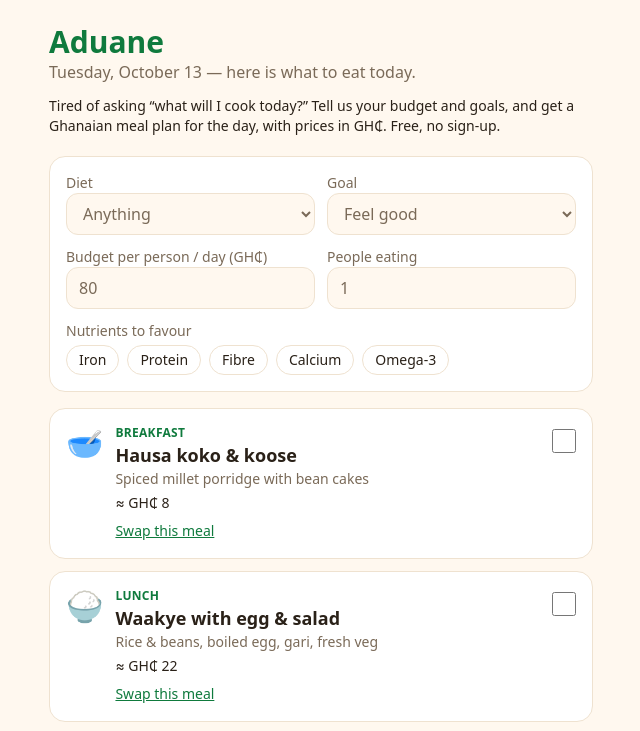
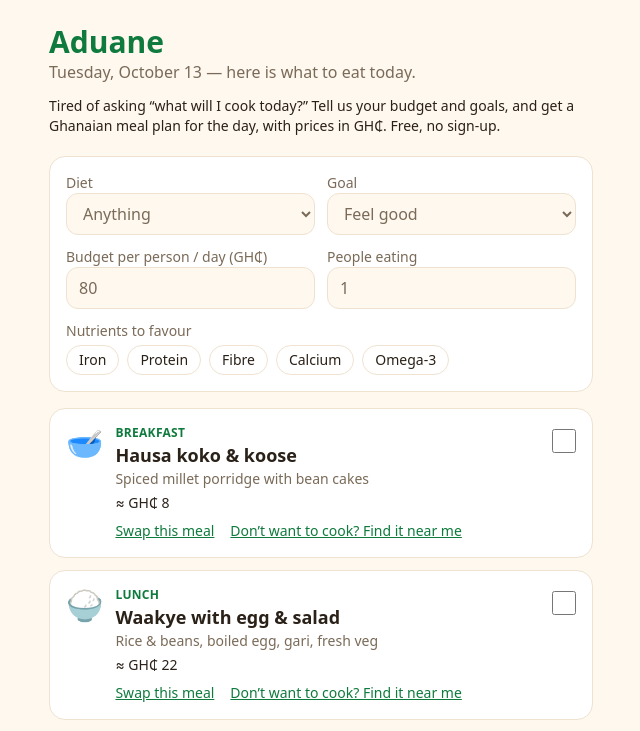
Before and after one commit to demmacrushga/aduane, a Next.js app: page / in a window 1280 px wide. Shown: the top 731 px of the page, without its empty margins (319-959 px from the left). Built offline with nearby package versions, Linux system fonts and the light colour scheme.

Commit message:
feat(ui): add 'find it near me' takeout link to meal cards

```diff
--- a/src/app/planner.tsx
+++ b/src/app/planner.tsx
@@ -2,7 +2,7 @@
 
 import { useEffect, useState } from "react";
 import { planDay, SLOTS, type Diet, type Prefs } from "@/lib/engine";
-import type { Goal, Nutrient, Slot } from "@/lib/meals";
+import { takeoutUrl, type Goal, type Nutrient, type Slot } from "@/lib/meals";
 
 const DEFAULTS: Prefs = { diet: "any", goal: "balanced", budget: 80, household: 1, focus: [] };
 const SLOT_LABEL: Record<Slot, string> = { breakfast: "Breakfast", lunch: "Lunch", snack: "Snack", dinner: "Dinner" };
@@ -172,9 +172,16 @@ export default function Planner() {
                 ≈ GH₵ {meal.cost * prefs.household}
                 {prefs.household > 1 ? ` for ${prefs.household}` : ""}
               </p>
-              <button onClick={() => swap(meal.slot)} className="mt-2 text-sm font-medium text-brand underline">
-                Swap this meal
-              </button>
+              <div className="mt-2 flex flex-wrap gap-x-4 gap-y-1 text-sm font-medium text-brand">
+                <button onClick={() => swap(meal.slot)} className="underline">
+                  Swap this meal
+                </button>
+                {takeoutUrl(meal.id) && (
+                  <a href={takeoutUrl(meal.id)!} target="_blank" rel="noopener noreferrer" className="underline">
+                    Don’t want to cook? Find it near me
+                  </a>
+                )}
+              </div>
             </div>
             <input
               type="checkbox"
```
